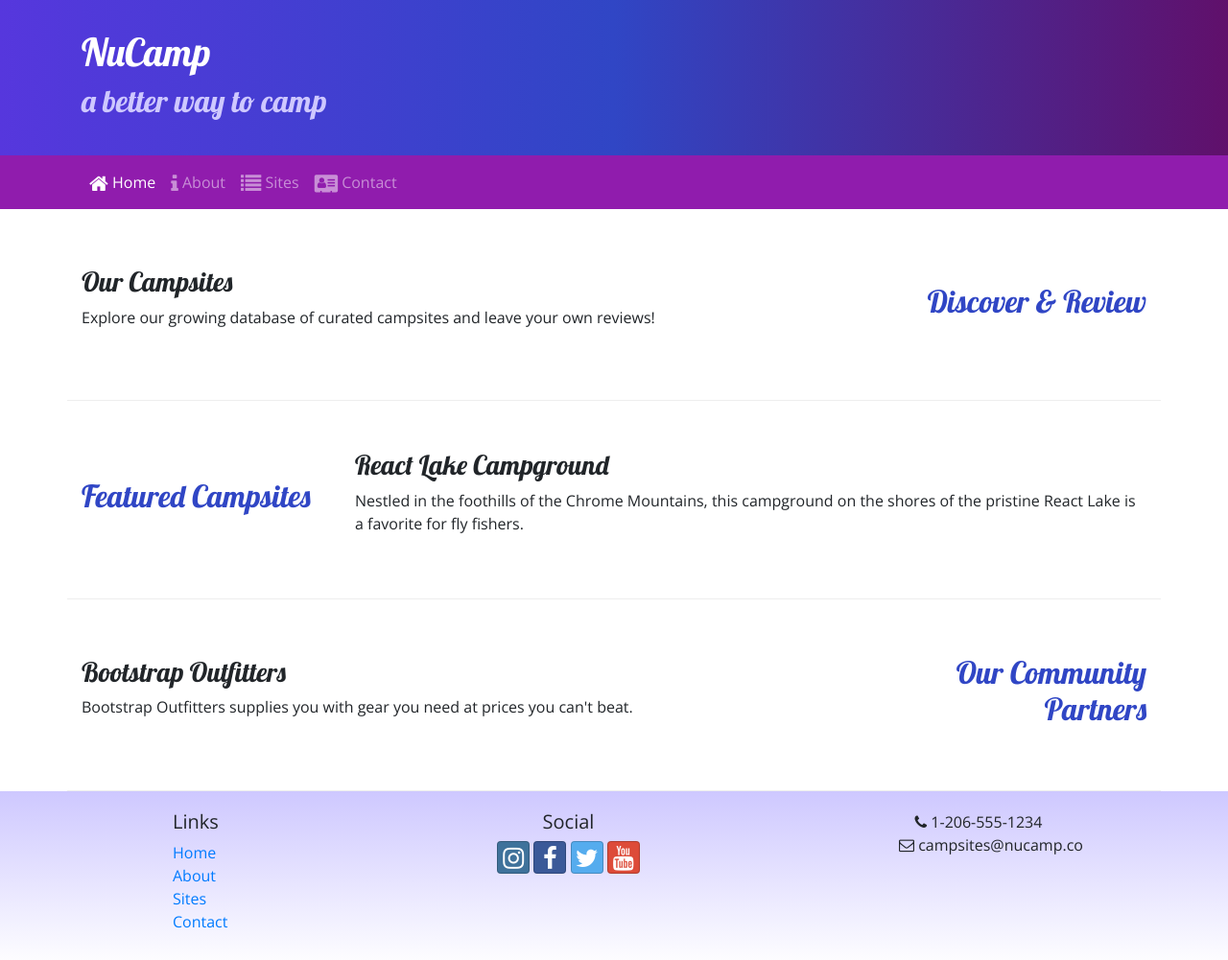
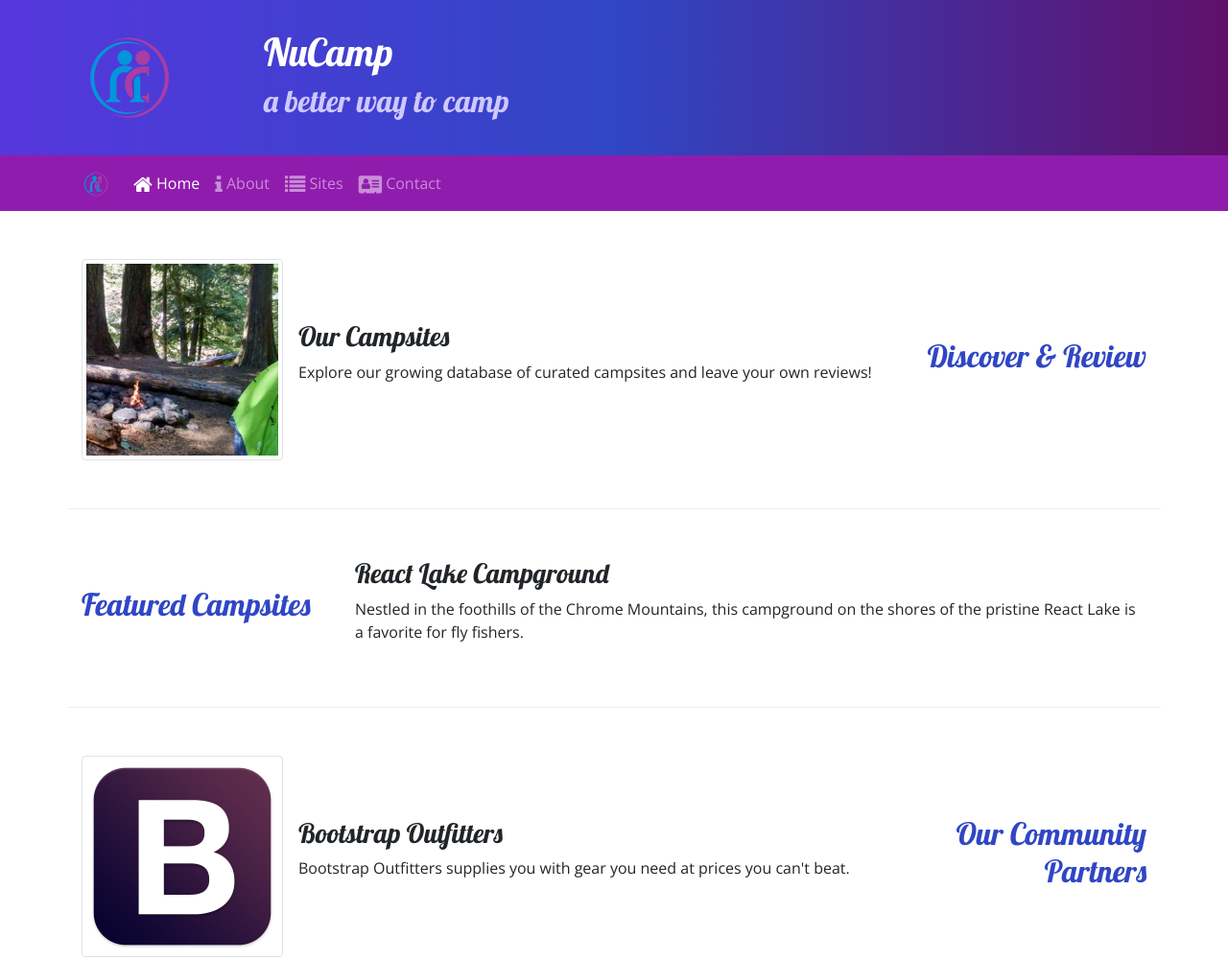
Before and after one commit to balaurenson/NucampSite, a website: page index.html in a window 1280 px wide. Shown: the top 1001 px of the page at 96% size. Drawn offline with nearby package versions, Linux system fonts and the light colour scheme.

Commit message:
Bootstrap Week 2: Images and Media

```diff
--- a/index.html
+++ b/index.html
@@ -19,6 +19,9 @@
     <header class="jumbotron jumbotron-fluid">
         <div class="container">
             <div class="row">
+                <div class="col-4 col-sm-3 col-md-2 align-self-center">
+                    <img src="img/logo.png" class="img-fluid">
+                </div>
                 <div class="col">
                     <h1>NuCamp</h1>
                     <h2>a better way to camp</h2>
@@ -29,7 +32,8 @@
 
     <nav class="navbar navbar-expand-sm navbar-dark sticky-top">
         <div class="container">
-            <button class="navbar-toggler ml-auto"type="button" data-toggle="collapse" data-target="#nucampNavbar">
+            <a href="#" class="navbar-brand"><img src="img/logo.png" height="30" width="30"></a>
+            <button class="navbar-toggler"type="button" data-toggle="collapse" data-target="#nucampNavbar">
                 <span class="navbar-toggler-icon"></span>
             </button>
             <div class="collapse navbar-collapse" id="nucampNavbar">
@@ -49,8 +53,13 @@
                 <h2 class="text-sm-right">Discover & Review</h2>
             </div>
             <div class="col">
-                <h3>Our Campsites</h3>
-                <p class="d-none d-sm-block">Explore our growing database of curated campsites and leave your own reviews!</p>
+                <div class="media">
+                    <img class="d-flex mr-3 img-thumbnail" src="img/breadcrumb-trail-thumb.jpg" alt="breadcrumb-trail-thumbnail">
+                    <div class="media-body align-self-center">
+                        <h3>Our Campsites</h3>
+                        <p class="d-none d-sm-block">Explore our growing database of curated campsites and leave your own reviews!</p>
+                    </div>
+                </div>
             </div>
         </div>
 
@@ -69,8 +78,13 @@
                 <h2 class="text-sm-right">Our Community Partners</h2>
             </div>
             <div class="col">
-                <h3>Bootstrap Outfitters</h3>
-                <p class="d-none d-sm-block">Bootstrap Outfitters supplies you with gear you need at prices you can't beat.</p>
+                <div class="media">
+                    <img src="img/bootstrap-thumb.png" alt="Bootstrap Outfitters" class="d-flex mr-3 img-thumbnail">
+                    <div class="media-body align-self-center">
+                        <h3>Bootstrap Outfitters</h3>
+                        <p class="d-none d-sm-block">Bootstrap Outfitters supplies you with gear you need at prices you can't beat.</p>
+                    </div>
+                </div>
             </div>
         </div>
     </div>
```
Also changed, not shown: aboutus.html (+6 -2 lines), contactus.html (+5 -1 lines), img/bootstrap-thumb.png (added), img/breadcrumb-trail-thumb.jpg (added), img/breadcrumb-trail.jpg (added), img/chrome-river-thumb.jpg (added), img/chrome-river.jpg (added), img/logo.png (added), img/react-lake-thumb.jpg (added), img/react-lake.jpg (added).
